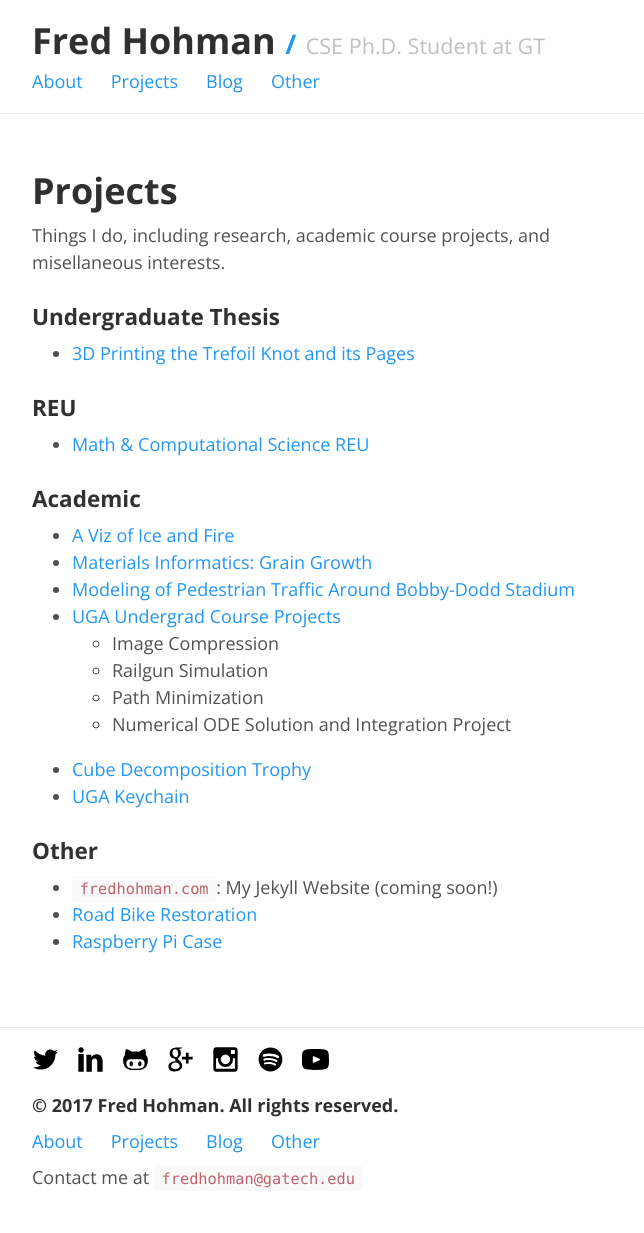
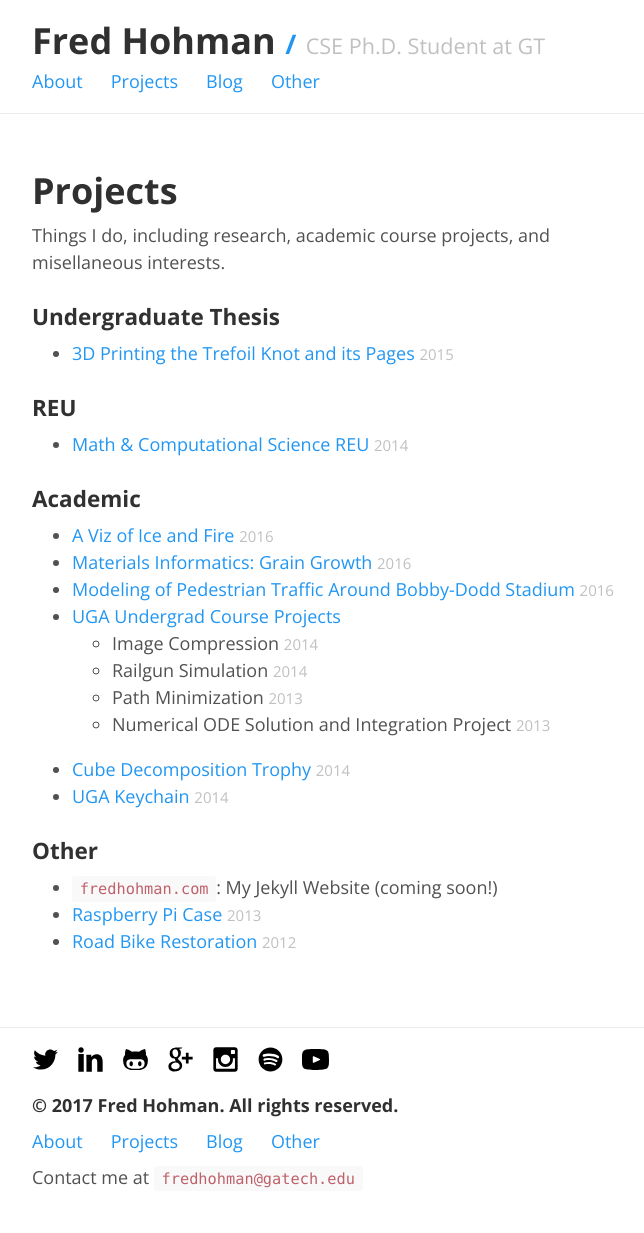
Before and after one commit to fredhohman/fredhohman.github.io, a Jekyll site: the page built from projects.md, in a window 1280 px wide. Shown: the whole page, without its empty margins (293-937 px from the left). Built offline with Jekyll 4.4.1, drawn with Linux system fonts in a browser that asks for light colours.

Commit message:
add project dates

```diff
--- a/projects.md
+++ b/projects.md
@@ -7,27 +7,27 @@ permalink: projects/
 Things I do, including research, academic course projects, and misellaneous interests.
 
 ### Undergraduate Thesis
-* [3D Printing the Trefoil Knot and its Pages][trefoil]
+* [3D Printing the Trefoil Knot and its Pages][trefoil]&nbsp;<small style="color: #c0c0c0">2015</small>
 
 ### REU
-* [Math & Computational Science REU][reu]
+* [Math & Computational Science REU][reu]&nbsp;<small style="color: #c0c0c0">2014</small>
 
 ### Academic
-* [A Viz of Ice and Fire][got]
-* [Materials Informatics: Grain Growth][mic]
-* [Modeling of Pedestrian Traffic Around Bobby-Dodd Stadium][bd]
+* [A Viz of Ice and Fire][got]&nbsp;<small style="color: #c0c0c0">2016</small>
+* [Materials Informatics: Grain Growth][mic]&nbsp;<small style="color: #c0c0c0">2016</small>
+* [Modeling of Pedestrian Traffic Around Bobby-Dodd Stadium][bd]&nbsp;<small style="color: #c0c0c0">2016</small>
 * [UGA Undergrad Course Projects][uga-course]
-	* Image Compression
-	* Railgun Simulation
-	* Path Minimization
-	* Numerical ODE Solution and Integration Project
-* [Cube Decomposition Trophy][trophy]
-* [UGA Keychain][keychain]
+	* Image Compression&nbsp;<small style="color: #c0c0c0">2014</small>
+	* Railgun Simulation&nbsp;<small style="color: #c0c0c0">2014</small>
+	* Path Minimization&nbsp;<small style="color: #c0c0c0">2013</small>
+	* Numerical ODE Solution and Integration Project&nbsp;<small style="color: #c0c0c0">2013</small>
+* [Cube Decomposition Trophy][trophy]&nbsp;<small style="color: #c0c0c0">2014</small>
+* [UGA Keychain][keychain]&nbsp;<small style="color: #c0c0c0">2014</small>
 
 ### Other
 * `fredhohman.com`: My Jekyll Website (coming soon!)
-* [Road Bike Restoration][bike]
-* [Raspberry Pi Case][rpi]
+* [Raspberry Pi Case][rpi]&nbsp;<small style="color: #c0c0c0">2013</small>
+* [Road Bike Restoration][bike]&nbsp;<small style="color: #c0c0c0">2012</small>
 
 [trefoil]: {{ site.url }}/projects/3d-printing-the-trefoil-knot-and-its-pages "3D Printing the Trefoil Knot and its Pages"
 [reu]: {{ site.url }}/projects/mathematics-&-computational-science-reu "Mathematics & Computational Science REU"
```
